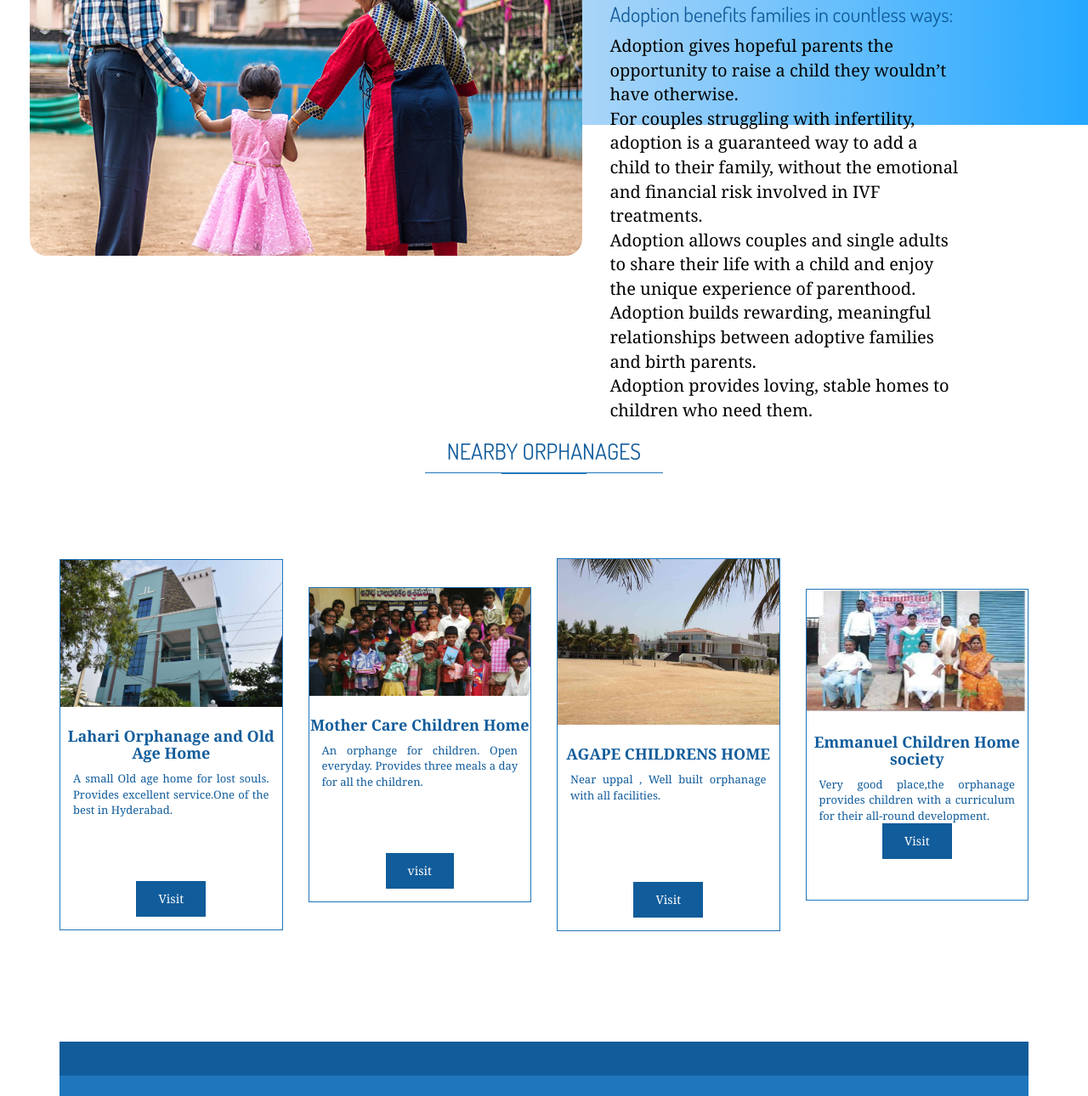
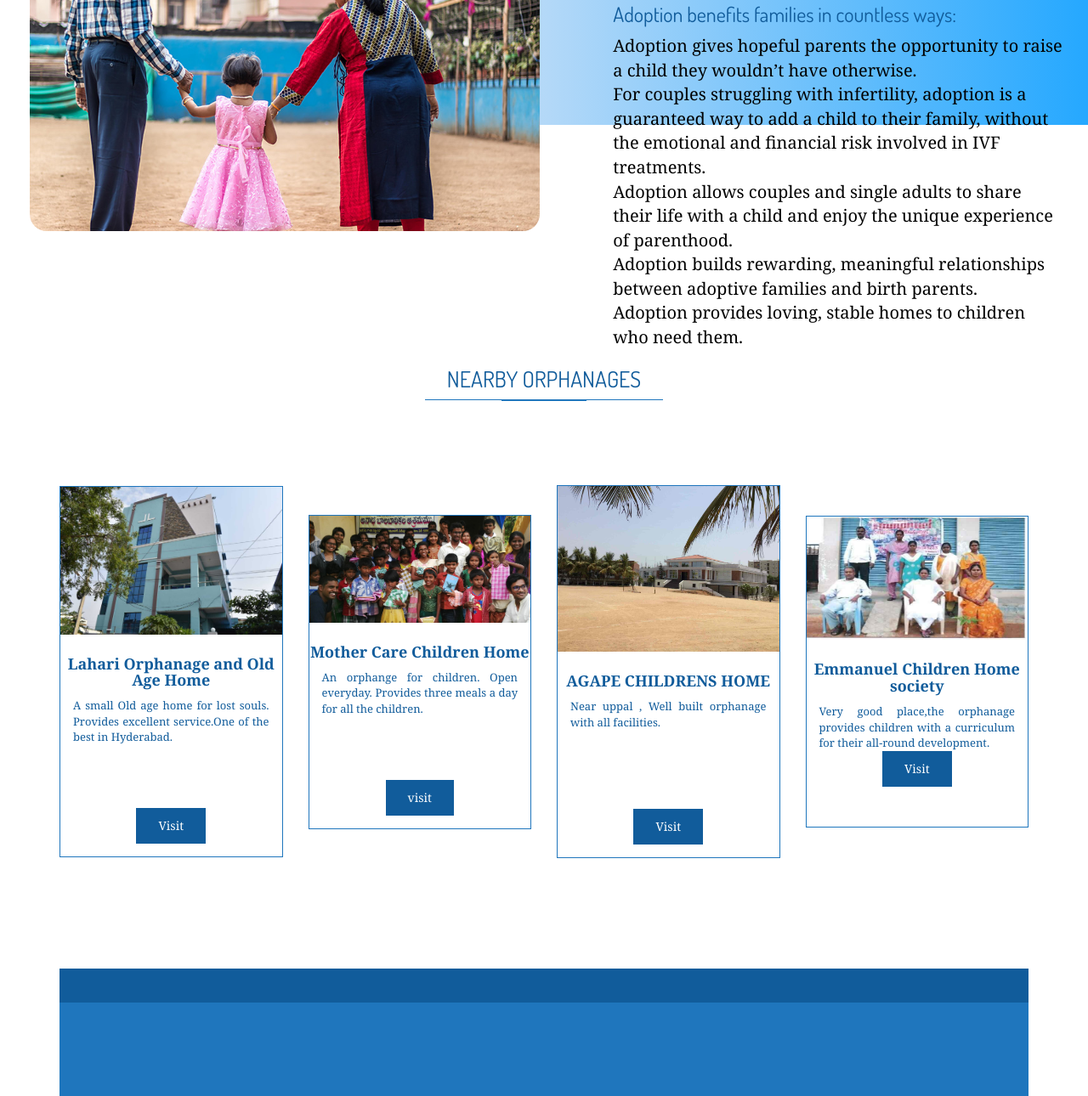
Before and after one commit to venkatesh9784/Helping_hands, a plain HTML site: page adopt.html in a window 1280 px wide. Shown: the part 653-1943 px from the top of the page at 85% size. Drawn offline with nearby package versions, Linux system fonts and the light colour scheme.

Commit message:
style commit

```diff
--- a/style.css
+++ b/style.css
@@ -134,11 +134,11 @@ button:hover{
     width: 55%;
 }
 #texts{
-    width: 35%;
+    width: 45%;
 
 }
 .image-2{
-    width: 650px;
+    width: 600px;
     margin-left: 5%;
     border-radius: 20px 20px 20px 20px;
 }
```
